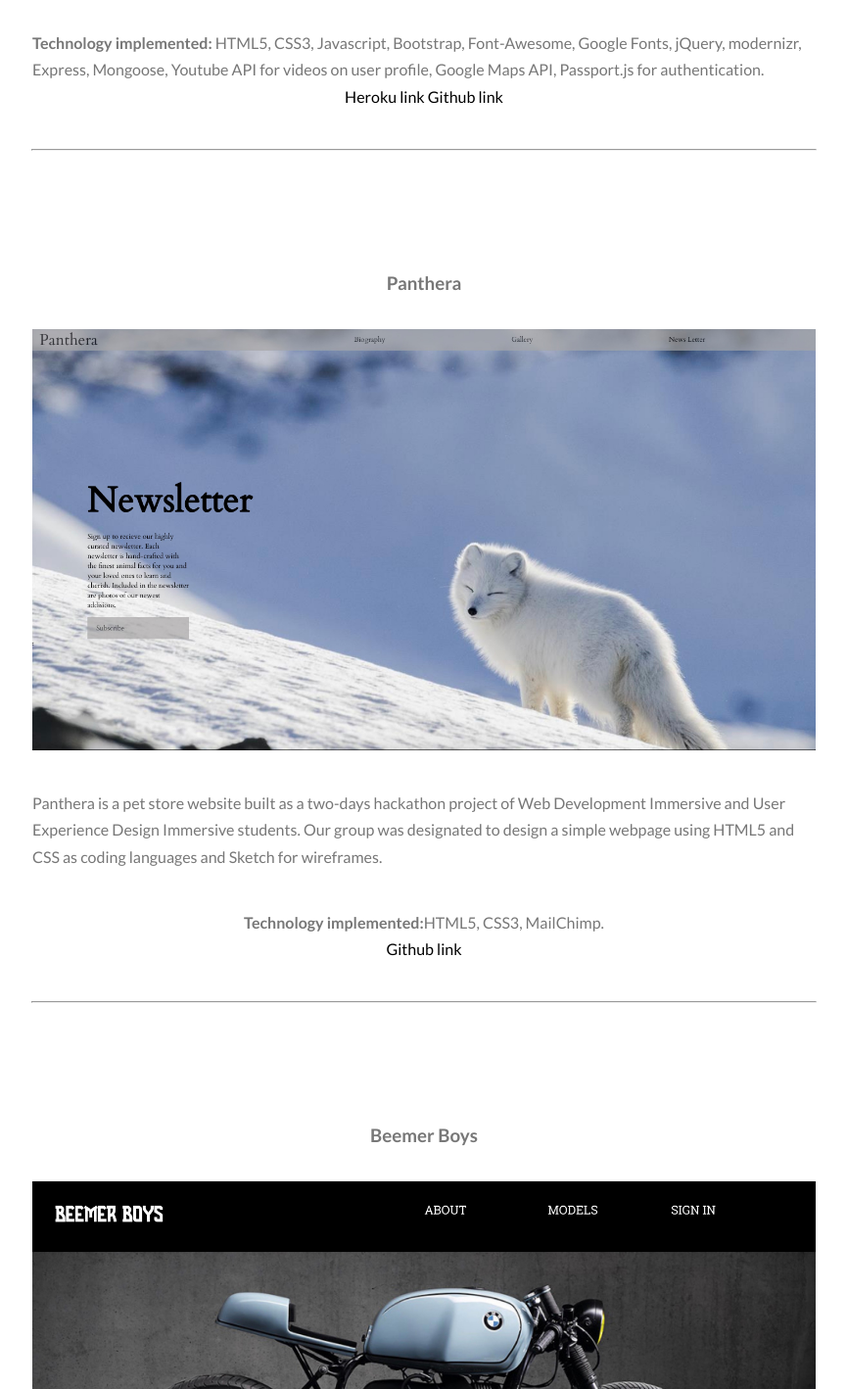
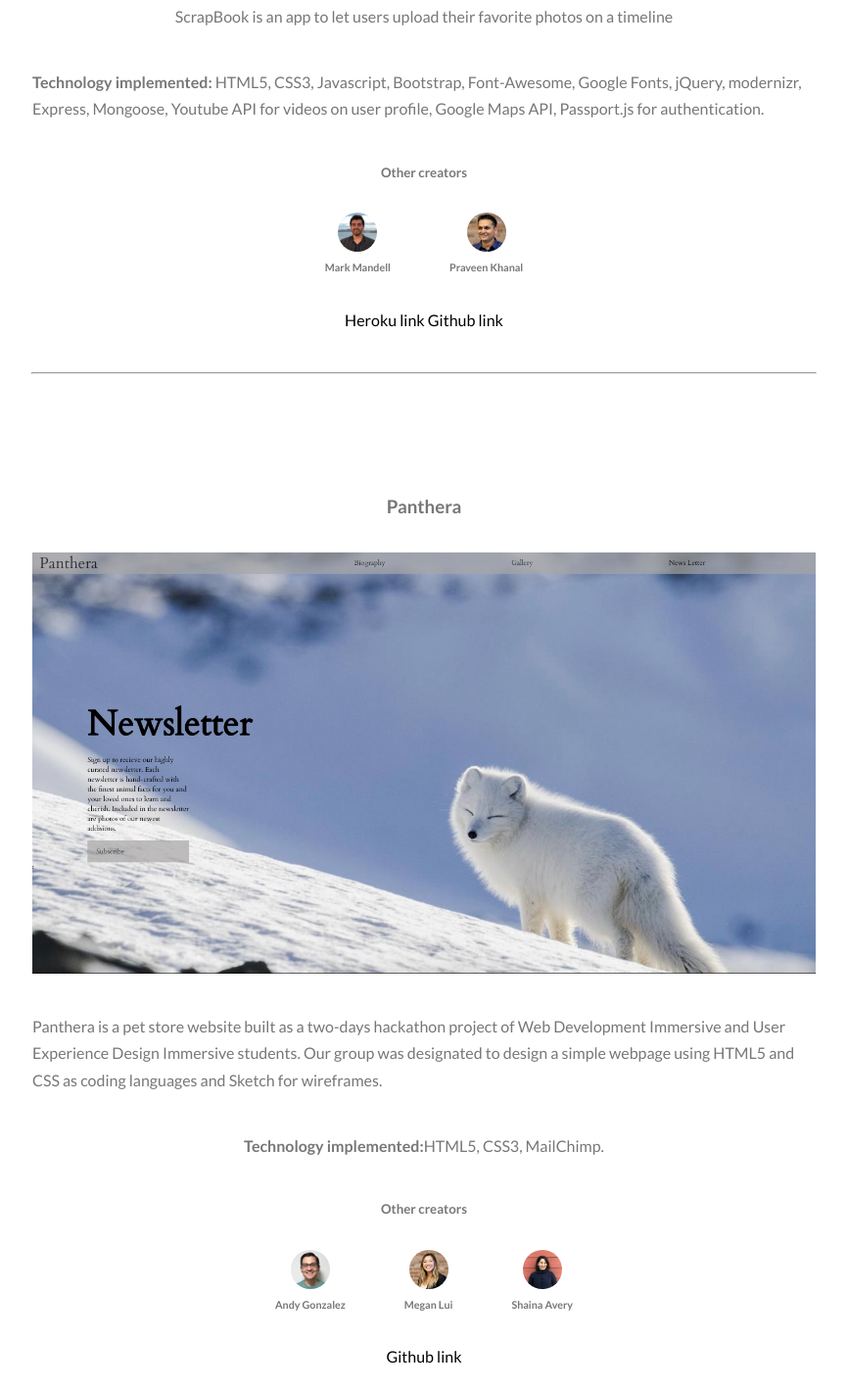
Before and after one commit to mind1990/tirapat-numsin, a website: page public/index.html in a window 1280 px wide. Shown: the part 2122-3540 px from the top of the page at 98% size, without its empty margins (207-1072 px from the left). Drawn offline with Linux system fonts and the light colour scheme.

Commit message:
adds other creators

```diff
--- a/public/index.html
+++ b/public/index.html
@@ -38,7 +38,7 @@
 		<div class="col">
 			<!-- <section class="col about"> -->
 			<h2>About Me</h2>
-			<img src=" images/myheadshot.jpeg " alt="myheadshot " class="logo ">
+			<img src="images/myheadshot.jpeg" alt="myheadshot" class="logo">
 			<p>
 				Hi! My name is Tirapat Numsinvichietchai. I'm a web developer specializing in font-end development, but my journey does not
 				stop here. I'm thrived to be successful and always looking for more skills to learn, extend my knowledge in both frontend,
@@ -54,6 +54,24 @@
 				<p><strong>Technology implemented:</strong> HTML5, CSS3, Javascript, Bootstrap, Font-Awesome, Google Fonts, jQuery, modernizr,
 					Express, Mongoose, Youtube API for videos on user profile, Google Maps API, Passport.js for authentication.
 				</p>
+
+				<h5>Other creators</h5>
+				<div class="creators">
+					<div class="card">
+						<a href="https://www.linkedin.com/in/markemandell/">
+							<img src="images/mark.jpeg">
+						</a>
+						<h6>Mark Mandell</h6>
+					</div>
+
+					<div class="card">
+						<a href="https://www.linkedin.com/in/praveen-khanal-060b2316b/">
+							<img src="images/praveen.jpeg">
+						</a>
+						<h6>Praveen Khanal</h6>
+					</div>
+				</div>
+
 				<ul class="project-nav">
 					<li><a href="http://ptm-project.herokuapp.com">Heroku link</a></li>
 					<li><a href="https://github.com/mind1990/scrapbook">Github link</a></li>
@@ -67,6 +85,32 @@
 					Design Immersive students. Our group was designated to design a simple webpage using HTML5 and CSS as coding languages
 					and Sketch for wireframes.</p>
 				<p><strong>Technology implemented:</strong>HTML5, CSS3, MailChimp.</p>
+
+				<h5>Other creators</h5>
+				<div class="creators">
+					<div class="card">
+						<a href="https://www.linkedin.com/in/andymlgonzalez">
+							<img src="images/andy.jpeg">
+						</a>
+						<h6>Andy Gonzalez</h6>
+					</div>
+
+					<div class="card">
+						<a href="https://www.linkedin.com/in/meganklui">
+							<img src="images/megan.jpeg">
+						</a>
+						<h6>Megan Lui</h6>
+					</div>
+
+					<div class="card">
+						<a href="https://www.linkedin.com/in/shaina-avery">
+							<img src="images/shaina.jpeg">
+						</a>
+						<h6>Shaina Avery</h6>
+					</div>
+
+				</div>
+
 				<ul class="project-nav">
 					<li><a href="https://github.com/mind1990/uxdiwdi-collab-athon">Github link</a></li>
 				</ul>
@@ -79,6 +123,35 @@
 					descriptions then purchase with credit card.</p>
 				<p><strong>Technology implemented:</strong> Django, Python, Stripe Api, Javascript, Html, Css, Heroku, Chrome developer
 					tool, postgres.</p>
+
+				<h5>Other creators</h5>
+				<div class="creators">
+
+					<div class="card">
+						<a href="https://www.linkedin.com/in/praveen-khanal-060b2316b">
+							<img src="images/praveen.jpeg">
+						</a>
+						<h6>Praveen Khanal</h6>
+					</div>
+
+					<div class="card">
+						<a href="https://www.linkedin.com/in/garrettadamhenze25">
+							<img src="images/garrett.jpeg">
+						</a>
+						<h6>Garrett Henze</h6>
+					</div>
+
+					<div class="card">
+						<a href="https://www.linkedin.com/in/craig-l/">
+							<img src="images/craig.jpg">
+						</a>
+						<h6>Craig Lymus</h6>
+					</div>
+
+				</div>
+
+
+
 				<ul class="project-nav">
 					<li><a href="https://beemer-boys.herokuapp.com">Heroku link</a></li>
 					<li><a href="https://github.com/blahahaha13/project-2">Github link</a></li>
@@ -92,6 +165,18 @@
 					tips for cities included within the app. The app is a specific demonstration of CRUD methods and state management across
 					a multi-page application.</p>
 				<p><strong>Technology implemented:</strong> React, Redux, Node.js, MongoDB, Express, Axios, JWT Web Token</p>
+
+				<h5>Other creators</h5>
+				<div class="creators">
+					<div class="card">
+						<a href="https://www.linkedin.com/in/emilylindborglane">
+							<img src="images/emily.jpeg">
+						</a>
+						<h6>Emily Lane</h6>
+					</div>
+
+				</div>
+
 				<ul class="project-nav">
 					<li><a href="https://github.com/mind1990/wayfarer-frontend">Github client code link</a></li>
 					<li><a href="https://github.com/mind1990/wayfarer-backend">Github server code link</a>
@@ -107,6 +192,7 @@
 				<p><strong>Technology implemented:</strong> React.js, Express.js, MongoDB, Node.js, Gravatar, Bootstrap, Axios, mLab
 					and JWT Web Token.
 				</p>
+
 				<ul class="project-nav">
 					<li><a href="https://github.com/mind1990/twitbook-frontend">Github client code</a></li>
 					<li><a href="https://github.com/mind1990/twitbook-backend">Github server code</a></li>
--- a/public/styles/style.css
+++ b/public/styles/style.css
@@ -101,8 +101,8 @@ body {
 }
 
 .logo {
-  height: 11rem;
-  border-radius: 6rem;
+  height: 15rem;
+  border-radius: 49.9%;
   margin: 3rem 0;
 }
 
@@ -341,6 +341,10 @@ h3 {
   margin: 80px 0 30px 0;
 }
 
+h5 {
+  margin-top: 4rem;
+}
+
 hr {
   width: 100%;
   margin: 40px 0;
@@ -349,3 +353,22 @@ hr {
 p {
   margin: 40px 0 0 0;
 }
+
+.creators {
+  display: flex;
+  flex-direction: row;
+  align-content: space-between;
+}
+
+.creators img {
+  height: 4rem;
+  border-radius: 49.9%;
+}
+
+.card {
+  display: flex;
+  flex-direction: column;
+  justify-content: center;
+  align-items: center;
+  margin: 3rem;
+}
```
